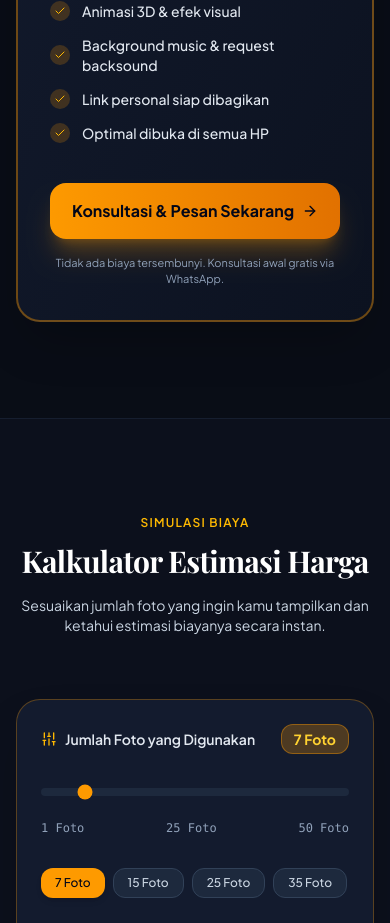
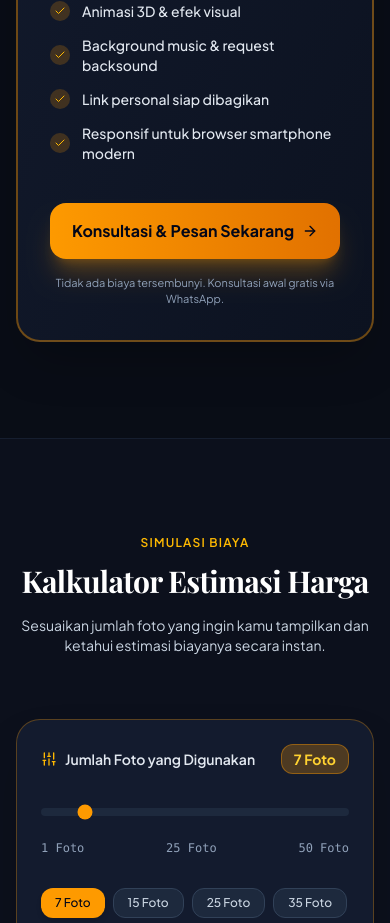
Before and after one commit to azka642422-cloud/web-3d-bisnis, a React (Vite) app: page / in a window 390 px wide. Shown: the part 10777-11700 px from the top of the page. Built offline with nearby package versions, Linux system fonts and the light colour scheme; a web font is replaced by a local one.

Commit message:
copy: centralize pricing limits and mobile claim

```diff
--- a/src/components/PricingSection.tsx
+++ b/src/components/PricingSection.tsx
@@ -9,12 +9,12 @@ export function PricingSection({ onOpenConsultation }: PricingSectionProps) {
   const features = [
     '1 Web hadiah digital interaktif',
     'Pilihan template sinematik',
-    'Maksimal 7 foto untuk paket awal',
+    `Maksimal ${pricingConfig.includedPhotos} foto untuk paket awal`,
     'Pesan atau surat cinta personal',
     'Animasi 3D & efek visual',
     'Background music & request backsound',
     'Link personal siap dibagikan',
-    'Optimal dibuka di semua HP',
+    'Responsif untuk browser smartphone modern',
   ];
 
   return (
```
